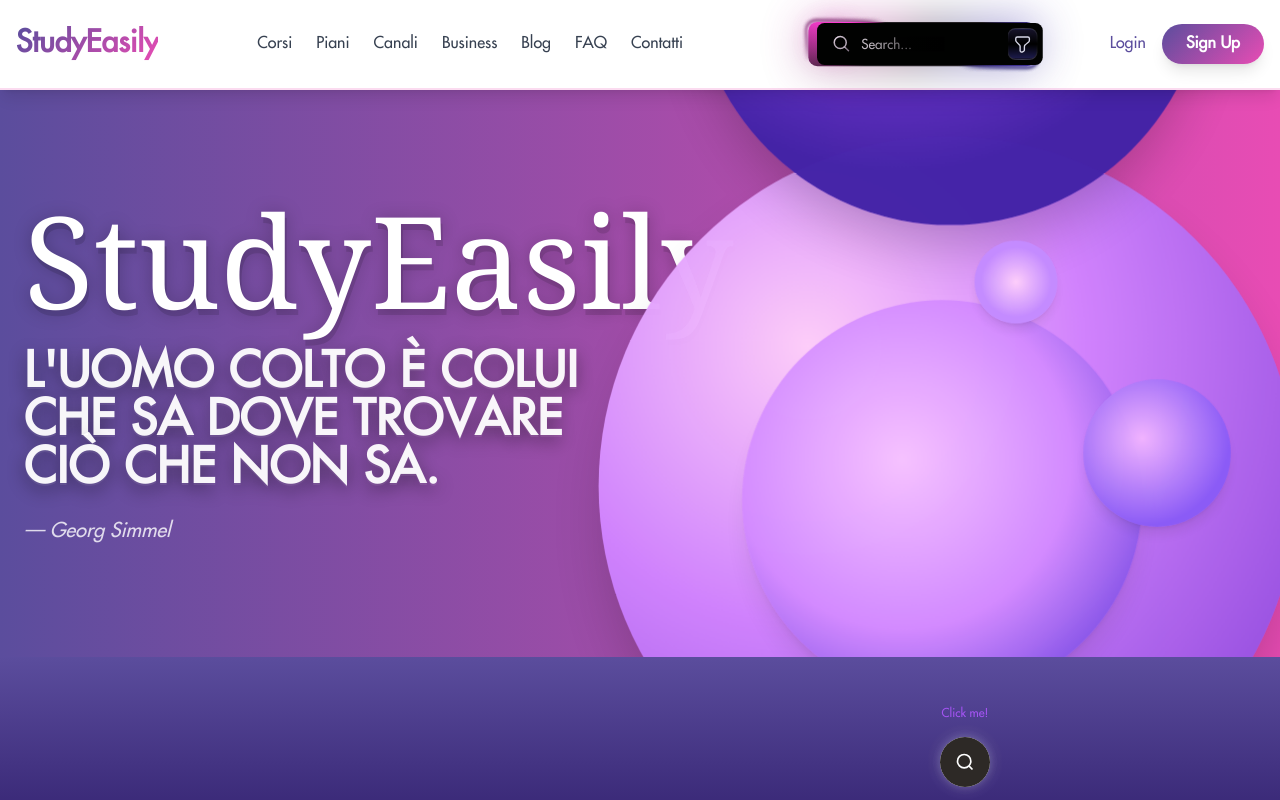
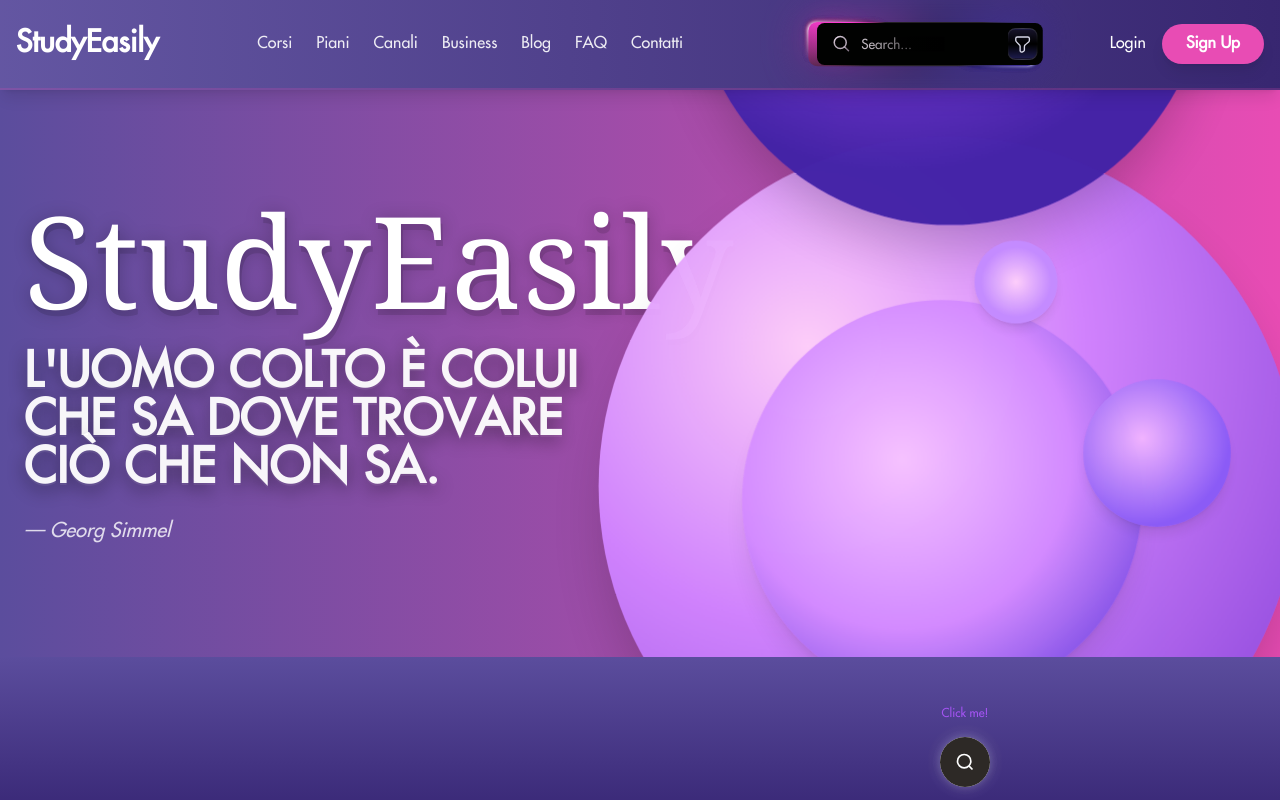
Before and after one commit to yuu04rip/studyeasily-sample, a Next.js app: page / in a window 1280 px wide. Shown: the top 800 px of the page. Built offline with nearby package versions, Linux system fonts and the light colour scheme; no server answers.

Commit message:
Fix: Remove white backgrounds and restore purple theme colors
Co-authored-by: yuu04rip <99676204+yuu04rip@users.noreply.github.com>

```diff
--- a/app/layout.tsx
+++ b/app/layout.tsx
@@ -31,7 +31,7 @@ export default function RootLayout({
 }>) {
     return (
         <html lang="en">
-        <body className={`${geistSans.variable} ${geistMono.variable} antialiased bg-gray-50`}>
+        <body className={`${geistSans.variable} ${geistMono.variable} antialiased`}>
         <MSWProvider>
             <ConditionalLayout>
                 {children}
--- a/components/Header.tsx
+++ b/components/Header.tsx
@@ -20,34 +20,34 @@ export default function Header() {
   }, [user?.avatar]);
 
   return (
-    <header className="bg-white shadow-lg sticky top-0 z-50 border-b-2 border-accent/20">
+    <header className="bg-gradient-to-r from-primary/95 to-darkPurple/95 backdrop-blur-sm shadow-lg sticky top-0 z-50 border-b-2 border-accent/20">
       <div className="container mx-auto px-4 py-4">
         <div className="flex items-center justify-between">
-          <Link href="/" className="text-2xl md:text-3xl font-bold bg-gradient-purple-pink bg-clip-text text-transparent hover:opacity-80 transition">
+          <Link href="/" className="text-2xl md:text-3xl font-bold text-white hover:text-accent transition">
             StudyEasily
           </Link>
 
           {/* Desktop Navigation */}
           <nav className="hidden md:flex items-center space-x-6">
-            <Link href="/corsi" className="text-gray-700 hover:text-primary transition">
+            <Link href="/corsi" className="text-white/90 hover:text-accent transition">
               Corsi
             </Link>
-            <Link href="/piani" className="text-gray-700 hover:text-primary transition">
+            <Link href="/piani" className="text-white/90 hover:text-accent transition">
               Piani
             </Link>
-            <Link href="/canali" className="text-gray-700 hover:text-primary transition">
+            <Link href="/canali" className="text-white/90 hover:text-accent transition">
               Canali
             </Link>
-            <Link href="/business" className="text-gray-700 hover:text-primary transition">
+            <Link href="/business" className="text-white/90 hover:text-accent transition">
               Business
             </Link>
-            <Link href="/blog" className="text-gray-700 hover:text-primary transition">
+            <Link href="/blog" className="text-white/90 hover:text-accent transition">
               Blog
             </Link>
-            <Link href="/faq" className="text-gray-700 hover:text-primary transition">
+            <Link href="/faq" className="text-white/90 hover:text-accent transition">
               FAQ
             </Link>
-            <Link href="/contatti" className="text-gray-700 hover:text-primary transition">
+            <Link href="/contatti" className="text-white/90 hover:text-accent transition">
               Contatti
             </Link>
           </nav>
@@ -114,13 +114,13 @@ export default function Header() {
               <>
                 <Link
                   href="/login"
-                  className="text-primary hover:text-accent transition font-medium"
+                  className="text-white hover:text-accent transition font-medium"
                 >
                   Login
                 </Link>
                 <Link
                   href="/signup"
-                  className="bg-gradient-purple-pink text-white px-6 py-2 rounded-full hover:opacity-90 transition font-semibold shadow-lg"
+                  className="bg-accent text-white px-6 py-2 rounded-full hover:opacity-90 transition font-semibold shadow-lg"
                 >
                   Sign Up
                 </Link>
@@ -130,7 +130,7 @@ export default function Header() {
 
           {/* Mobile Menu Button */}
           <button
-            className="md:hidden text-gray-700"
+            className="md:hidden text-white"
             onClick={() => setIsMenuOpen(!isMenuOpen)}
             aria-label="Toggle menu"
           >
@@ -163,25 +163,25 @@ export default function Header() {
         {isMenuOpen && (
           <div className="md:hidden mt-4 pb-4">
             <nav className="flex flex-col space-y-2">
-              <Link href="/corsi" className="text-gray-700 hover:text-primary py-2">
+              <Link href="/corsi" className="text-white/90 hover:text-accent py-2">
                 Corsi
               </Link>
-              <Link href="/piani" className="text-gray-700 hover:text-primary py-2">
+              <Link href="/piani" className="text-white/90 hover:text-accent py-2">
                 Piani
               </Link>
-              <Link href="/canali" className="text-gray-700 hover:text-primary py-2">
+              <Link href="/canali" className="text-white/90 hover:text-accent py-2">
                 Canali
               </Link>
-              <Link href="/business" className="text-gray-700 hover:text-primary py-2">
+              <Link href="/business" className="text-white/90 hover:text-accent py-2">
                 Business
               </Link>
-              <Link href="/blog" className="text-gray-700 hover:text-primary py-2">
+              <Link href="/blog" className="text-white/90 hover:text-accent py-2">
                 Blog
               </Link>
-              <Link href="/faq" className="text-gray-700 hover:text-primary py-2">
+              <Link href="/faq" className="text-white/90 hover:text-accent py-2">
                 FAQ
               </Link>
-              <Link href="/contatti" className="text-gray-700 hover:text-primary py-2">
+              <Link href="/contatti" className="text-white/90 hover:text-accent py-2">
                 Contatti
               </Link>
               {/* Mobile PodaSearch */}
@@ -191,10 +191,10 @@ export default function Header() {
 
               {isLoggedIn ? (
                 <>
-                  <Link href="/dashboard" className="text-primary py-2">
+                  <Link href="/dashboard" className="text-accent py-2">
                     Dashboard
                   </Link>
-                  <Link href="/dashboard/settings" className="text-gray-700 py-2">
+                  <Link href="/dashboard/settings" className="text-white/90 py-2">
                     Settings
                   </Link>
                   <button
@@ -203,19 +203,19 @@ export default function Header() {
                       setIsMenuOpen(false);
                       router.push('/');
                     }}
-                    className="text-red-600 py-2 text-left w-full"
+                    className="text-red-400 py-2 text-left w-full"
                   >
                     Logout
                   </button>
                 </>
               ) : (
                 <>
-                  <Link href="/login" className="text-primary py-2">
+                  <Link href="/login" className="text-white py-2">
                     Login
                   </Link>
                   <Link
                     href="/signup"
-                    className="bg-gradient-purple-pink text-white px-4 py-2 rounded-lg hover:opacity-90 transition text-center"
+                    className="bg-accent text-white px-4 py-2 rounded-lg hover:opacity-90 transition text-center"
                   >
                     Sign Up
                   </Link>
```
